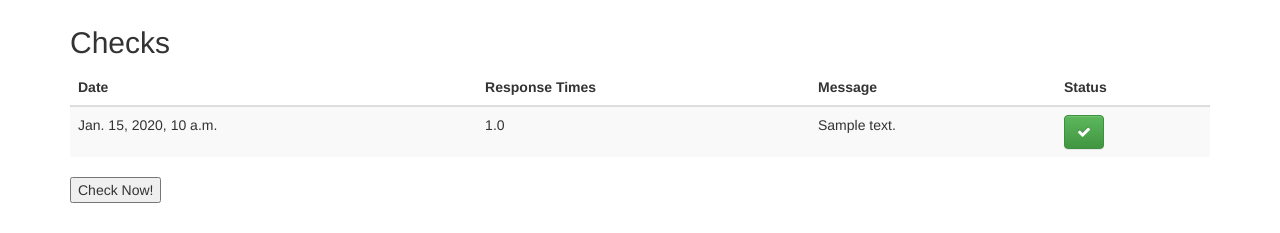
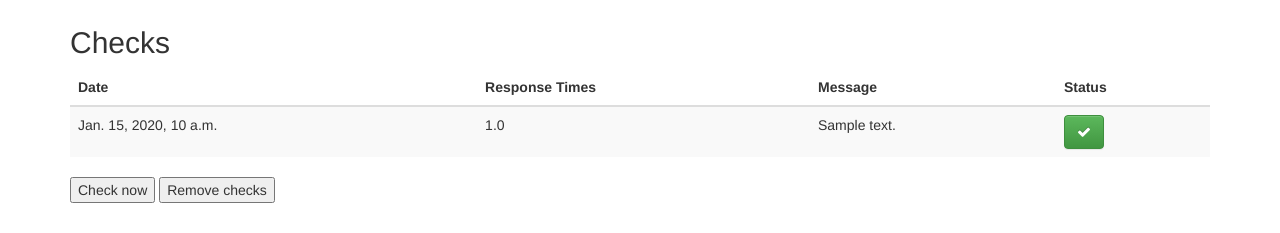
Before and after one commit to cga-harvard/Hypermap-Registry, a Django app: page /layer/1/checks in a window 1280 px wide. Shown: the part 1004-1237 px from the top of the page. Run offline with Django 3.2, Linux system fonts and the light colour scheme; a user stored in the database is signed in; tables that the repository leaves empty hold one stand-in row (values such as "Sample post"); grey boxes marked "Sample" are stand-in pictures; parts of the project's set-up code (start-up, migrations or seed data) failed here and were passed over; some libraries are stand-ins or nearby versions.

Commit message:
Added a button for admins to remove all performed checks for a given service or layer

```diff
--- a/hypermap/aggregator/templates/aggregator/layer_checks.html
+++ b/hypermap/aggregator/templates/aggregator/layer_checks.html
@@ -34,11 +34,15 @@
         <tr>
           <td><strong>Monitoring Period</strong></td>
           <td>
+            {% if layer.checks_count > 0 %}
             <ul>
               <li>First Check: {{ layer.first_check }}</li>
               <li>Last Check: {{ layer.last_check }}</li>
               <li>Total Checks: {{ layer.checks_count }}</li>
             </ul>
+            {% else %}
+              No checks performed so far
+            {% endif %}
           </td>
         </tr>
         <tr>
@@ -123,7 +127,8 @@
 {% if user.is_superuser %}
 <form action="{% url 'layer_checks' layer.id %}" method="post">
   {% csrf_token %}
-  <input type="submit" value="Check Now!">
+  <input type="submit" name="check" value="Check now">
+  <input type="submit" name="remove" value="Remove checks">
 </form>
 {% endif %}
 
--- a/hypermap/aggregator/templates/aggregator/service_checks.html
+++ b/hypermap/aggregator/templates/aggregator/service_checks.html
@@ -111,7 +111,8 @@
 {% if user.is_superuser %}
 <form action="{% url 'service_checks' service.id %}" method="post">
   {% csrf_token %}
-  <input type="submit" value="Check Now!">
+  <input type="submit" name="check" value="Check now">
+  <input type="submit" name="remove" value="Remove checks">
 </form>
 {% endif %}
 
--- a/hypermap/aggregator/views.py
+++ b/hypermap/aggregator/views.py
@@ -79,7 +79,10 @@
     service = get_object_or_404(Service, pk=service_id)
     resource = serialize_checks(service.check_set)
     if request.method == 'POST':
-        check_service.delay(service)
+        if 'check' in request.POST:
+            check_service.delay(service)
+        if 'remove' in request.POST:
+            service.check_set.all().delete()
     return render(request, 'aggregator/service_checks.html', {'service': service, 'resource': resource})
 
 
@@ -92,7 +95,11 @@
     layer = get_object_or_404(Layer, pk=layer_id)
     resource = serialize_checks(layer.check_set)
     if request.method == 'POST':
-        check_layer.delay(layer)
+        if 'check' in request.POST:
+            check_layer.delay(layer)
+        if 'remove' in request.POST:
+            layer.check_set.all().delete()
+
     return render(request, 'aggregator/layer_checks.html', {'layer': layer, 'resource': resource})
 
 
```
